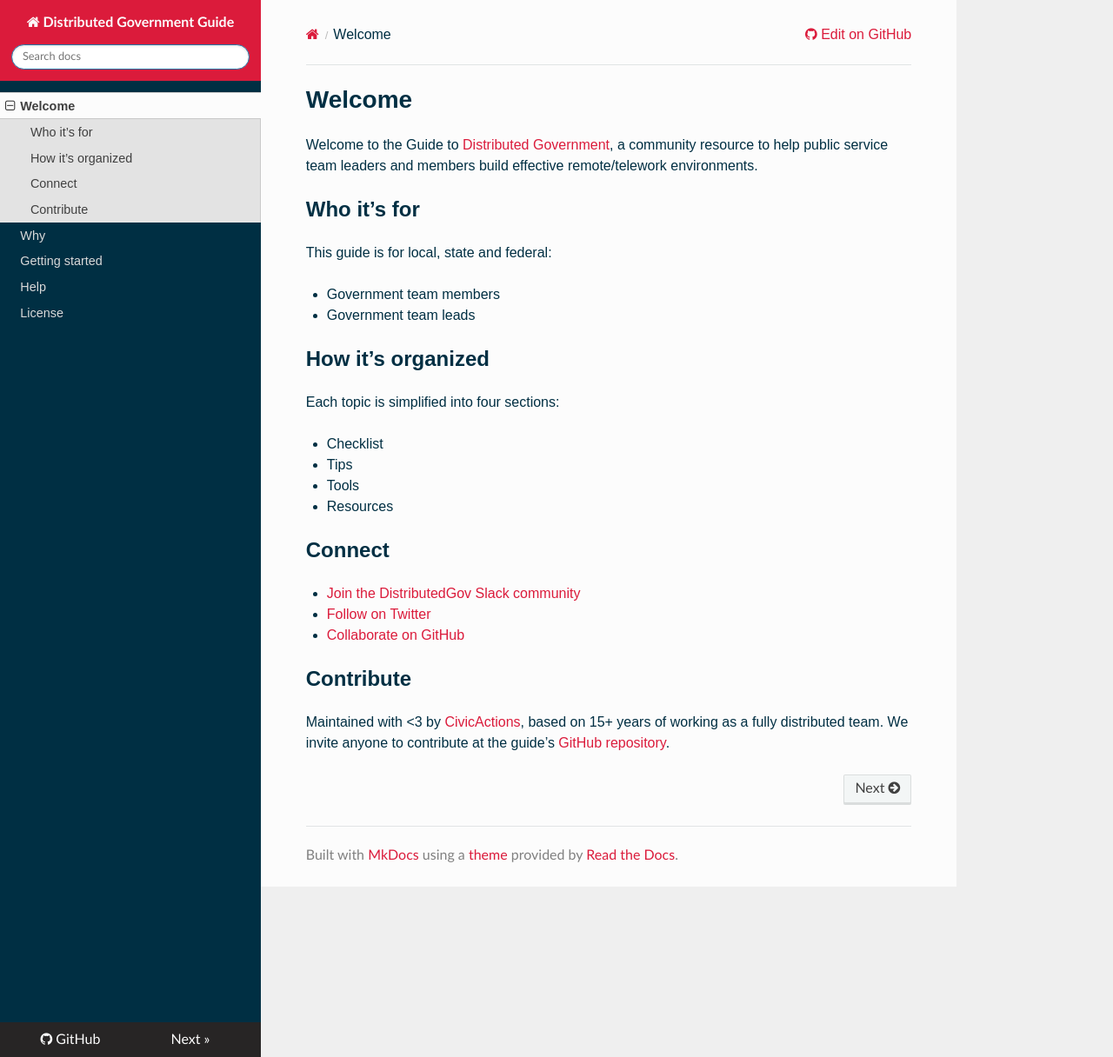
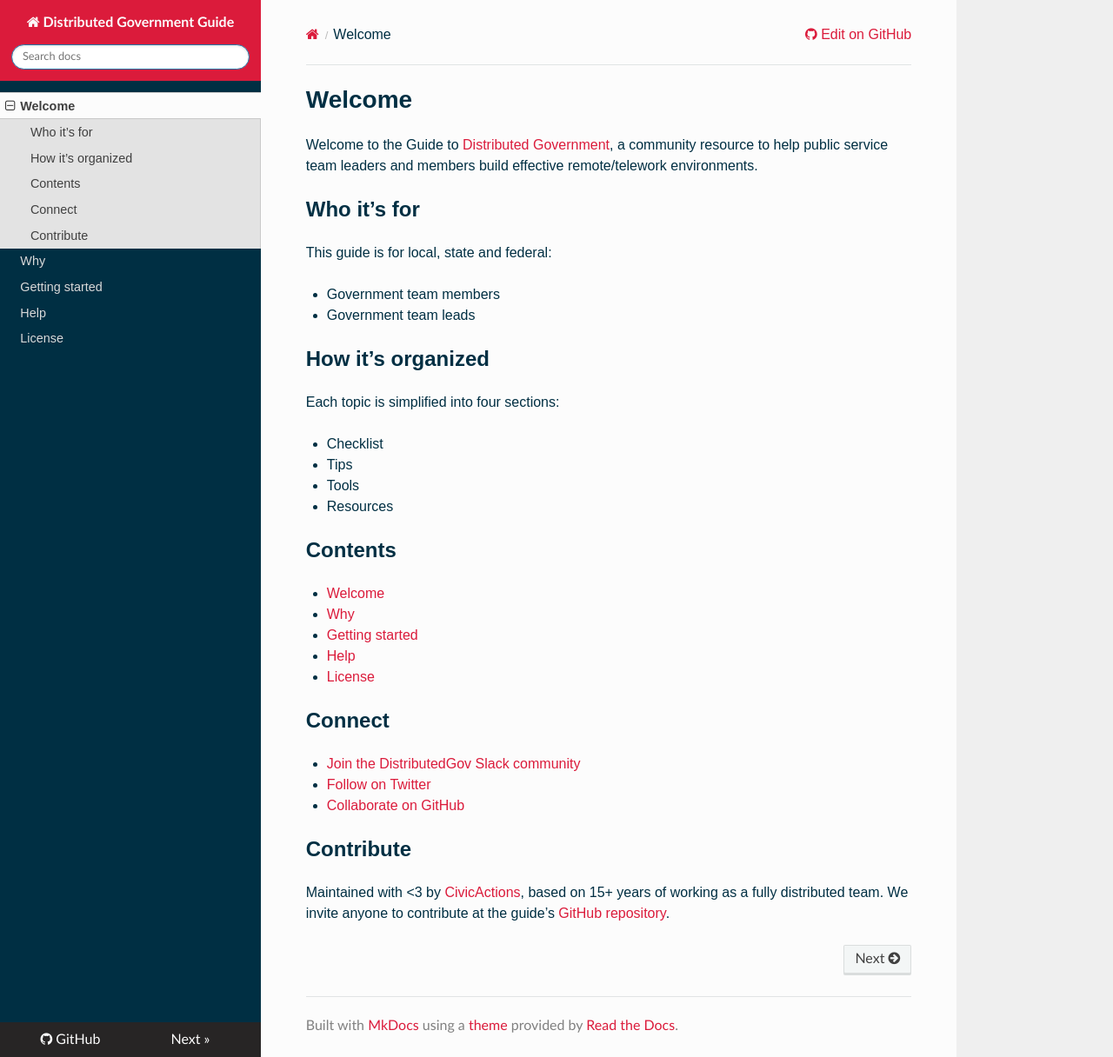
Before and after one commit to distributedgov/guide, an MkDocs documentation site: the page built from docs/README.md, in a window 1280 px wide and 1216 px high. Shown: the whole window at 87% size. Built offline with MkDocs 1.6.1, drawn with Linux system fonts in a browser that asks for light colours; nearby versions of some CDN libraries; old or Windows-style settings are respelled for this version of MkDocs.

Commit message:
Update README.md

```diff
--- a/docs/README.md
+++ b/docs/README.md
@@ -18,6 +18,14 @@ Each topic is simplified into four sections:
 * Tools
 * Resources
 
+## Contents
+
+* [Welcome](README.md)
+* [Why](why.md)
+* [Getting started](getting-started.md)
+* [Help](help.md)
+* [License](license-info.md)
+
 ## Connect
 
 * [Join the DistributedGov Slack community](https://distributedgov.herokuapp.com/)
```
